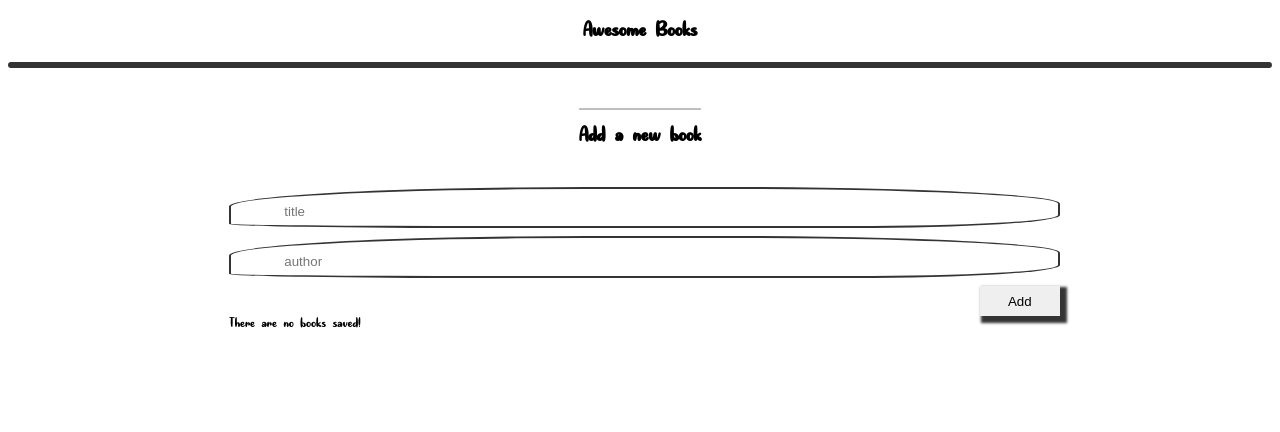
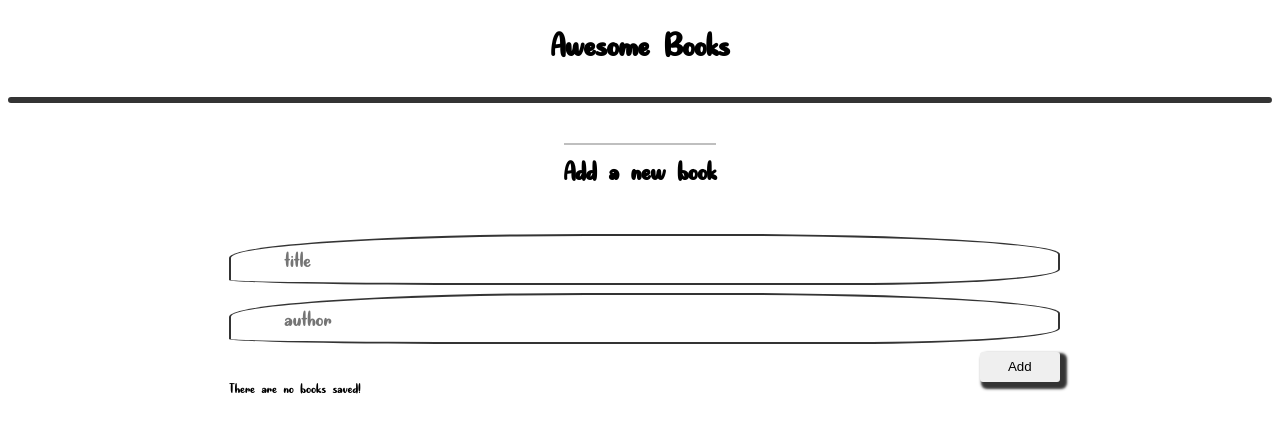
Before and after one commit to AmineHLub/Awesome-books, a website: page index.html in a window 1280 px wide. Drawn offline with Linux system fonts and the light colour scheme.

Commit message:
Add font

```diff
--- a/style.css
+++ b/style.css
@@ -9,6 +9,7 @@ body {
 
 .title {
   text-align: center;
+  font-size: 25px;
 }
 
 .books-list {
@@ -53,6 +54,7 @@ body {
 }
 
 .add_book_header {
+  font-size: 30px;
   margin-top: 2.5rem;
   border-top: solid rgba(97, 97, 97, 0.404) 2px;
   padding-top: 15px;
@@ -73,19 +75,19 @@ body {
 }
 
 .adding-form > button {
+  border-radius: 3px;
   align-self: flex-end;
   border-style: none;
   height: 30px;
   width: 80px;
-  border-radius: 0;
   box-shadow: 4px 4px 2.5px 3px #1b1b1be3;
 }
 
 .book > div > button {
+  border-radius: 3px;
   border-style: none;
   height: 30px;
   width: 80px;
-  border-radius: 0;
   box-shadow: 4px 4px 2.5px 3px #1b1b1be3;
   margin-right: 5%;
 }
@@ -97,11 +99,13 @@ body {
 }
 
 .adding-form > input {
+  font-size: 25px;
   width: 100%;
   border: 2px solid #1b1b1be3;
   border-radius: 43% 40% 25% 31% / 47% 40% 31% 10%; /** Generated online through 9elements **/
   margin-bottom: 0.5rem;
   padding: 2% 2% 1% 7%;
+  font-family: 'Magical', sans-serif;
 }
 
 .adding-form > input:focus {
```
